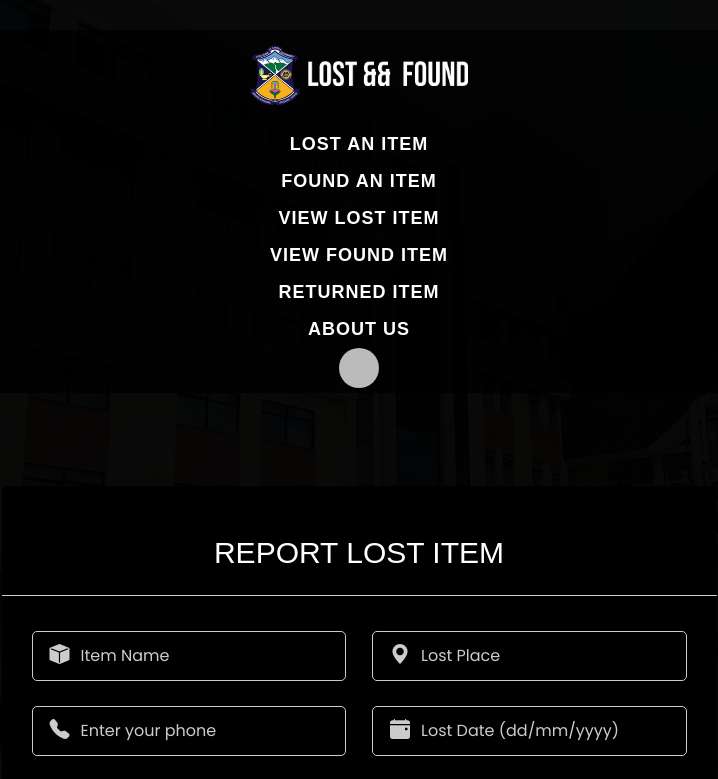
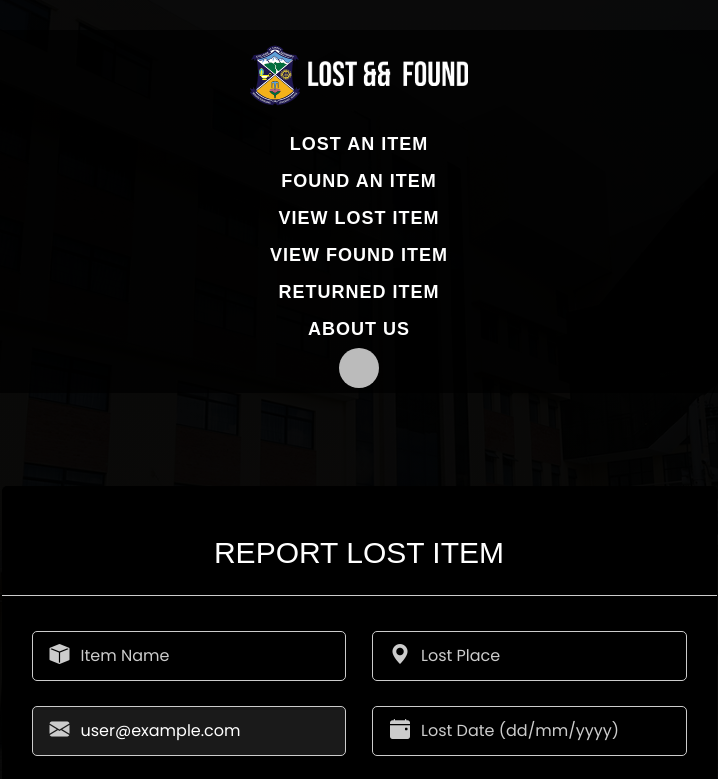
Before and after one commit to SelAshyn/lost_and_found, a Next.js app: page /components/LostItem in a window 1280 px wide. Shown: the top 779 px of the page, without its empty margins (281-999 px from the left). Built offline with nearby package versions, Linux system fonts and the light colour scheme; no server answers; sample sign-in values are in the browser's storage; a web font is replaced by a local one.

Commit message:
Update page.tsx

```diff
--- a/app/components/LostItem/page.tsx
+++ b/app/components/LostItem/page.tsx
@@ -66,8 +66,14 @@ export default function Page() {
       </div>
       <div className="dbl-field">
         <div className="field">
-          <input type="text" name="phone" placeholder="Enter your phone" />
-          <i className="bi bi-telephone-fill"></i>
+          <input
+            type="email"
+            name="email"
+            value={session.user?.email || ''}
+            readOnly
+            style={{ backgroundColor: '#1a1a1a' }}
+          />
+          <i className="bi bi-envelope-fill"></i>
         </div>
         <div className="field">
           <input type="text" name="website" placeholder="Lost Date (dd/mm/yyyy)" />
```
